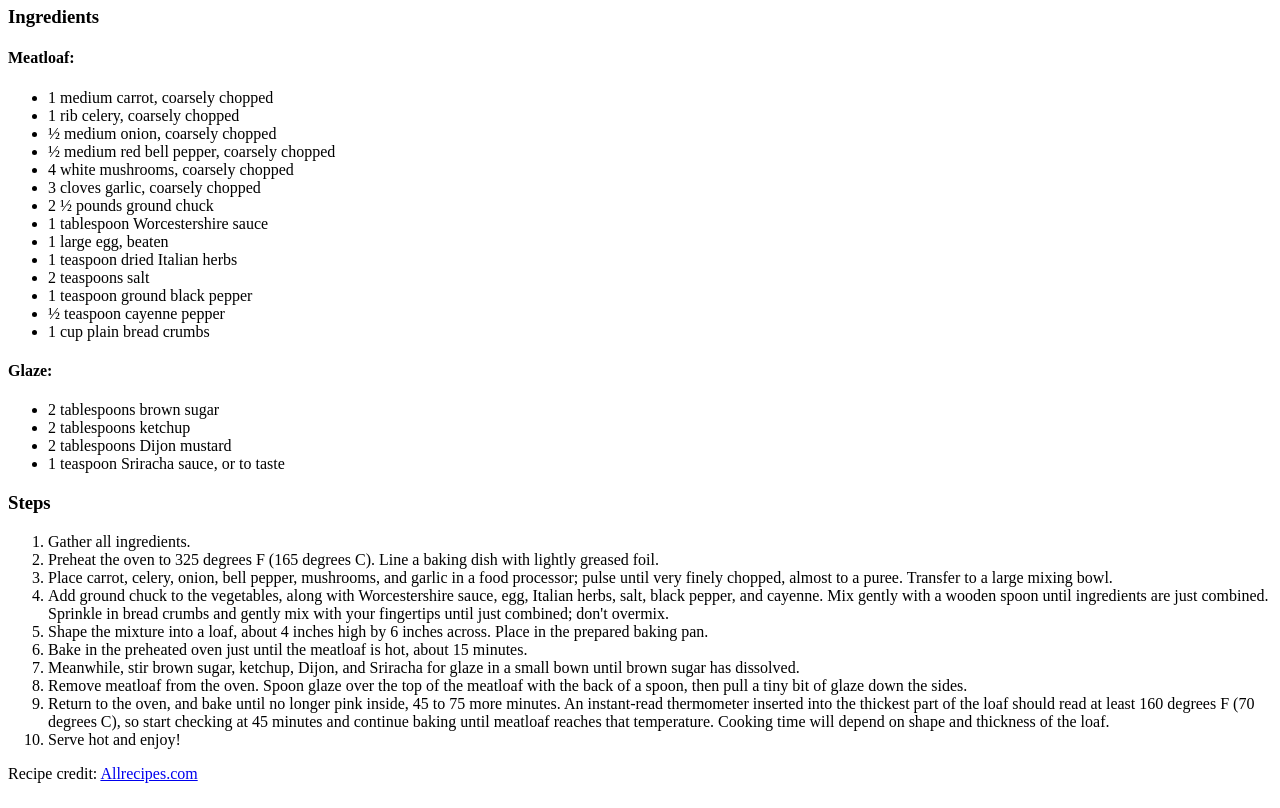
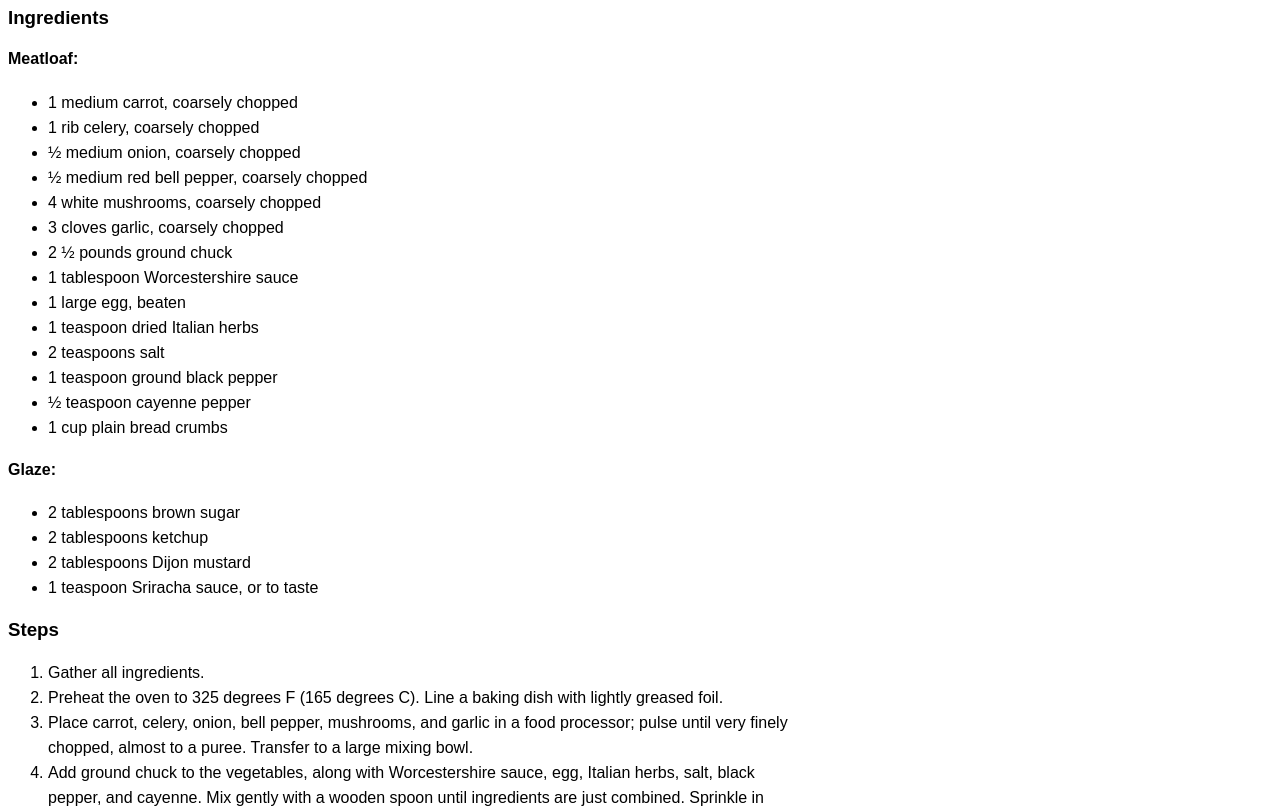
Before and after one commit to scynscapa/odin-recipes, a plain HTML site: page recipes/meatloaf.html in a window 1280 px wide. Shown: the part 520-1328 px from the top of the page. Drawn offline with Linux system fonts and the light colour scheme.

Commit message:
Clean up style, improve readability

```diff
--- a/css/style.css
+++ b/css/style.css
@@ -1,8 +1,20 @@
 * {
-    font-family: "Times New Roman", sans-serif;
+    font-family: Arial, Verdana, sans-serif;
 }
 
 img {
     height: auto;
     width: 500px;
 }
+
+ul,
+ol {
+    line-height: 25px;
+    max-width: 40em;
+    max-width: 85ch;
+
+}
+
+a {
+    text-decoration: none;
+}
--- a/recipes/meatloaf.html
+++ b/recipes/meatloaf.html
@@ -14,7 +14,7 @@
 
     <h3>Ingredients</h3>
     <h4>Meatloaf:</h4>
-    <ul>
+    <ul class="ingredients">
         <li>1 medium carrot, coarsely chopped</li>
         <li>1 rib celery, coarsely chopped</li>
         <li>½ medium onion, coarsely chopped</li>
@@ -31,14 +31,14 @@
         <li>1 cup plain bread crumbs</li>
     </ul>
     <h4>Glaze:</h4>
-    <ul>
+    <ul class="ingredients">
         <li>2 tablespoons brown sugar</li>
         <li>2 tablespoons ketchup</li>
         <li>2 tablespoons Dijon mustard</li>
         <li>1 teaspoon Sriracha sauce, or to taste</li>
     </ul>
     <h3>Steps</h3>
-    <ol>
+    <ol class="steps">
         <li>
             Gather all ingredients.
         </li>
```
Also changed, not shown: recipes/cheeseburger-pie.html (+3 -3 lines), recipes/lasagna.html (+2 -2 lines).
